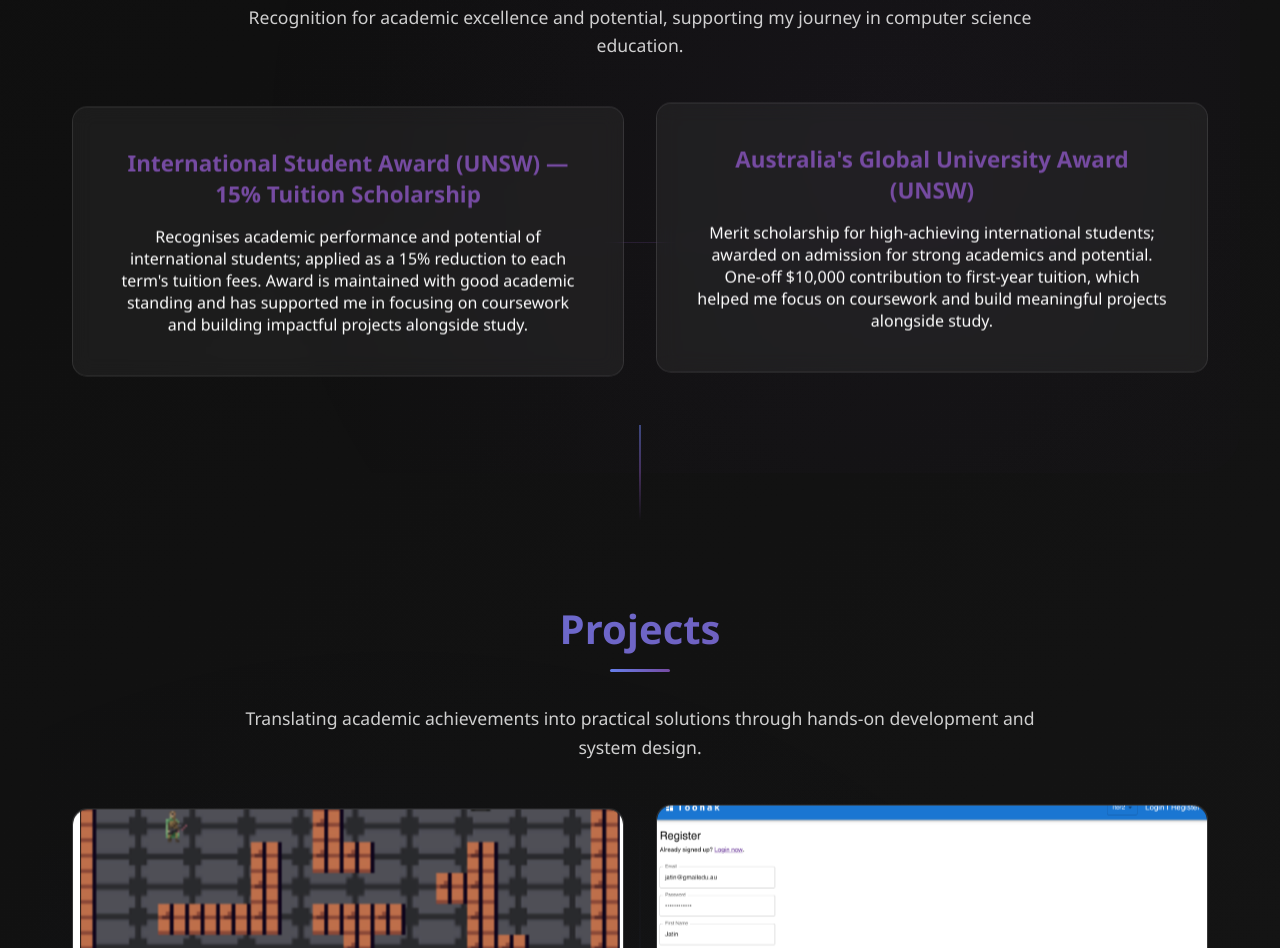
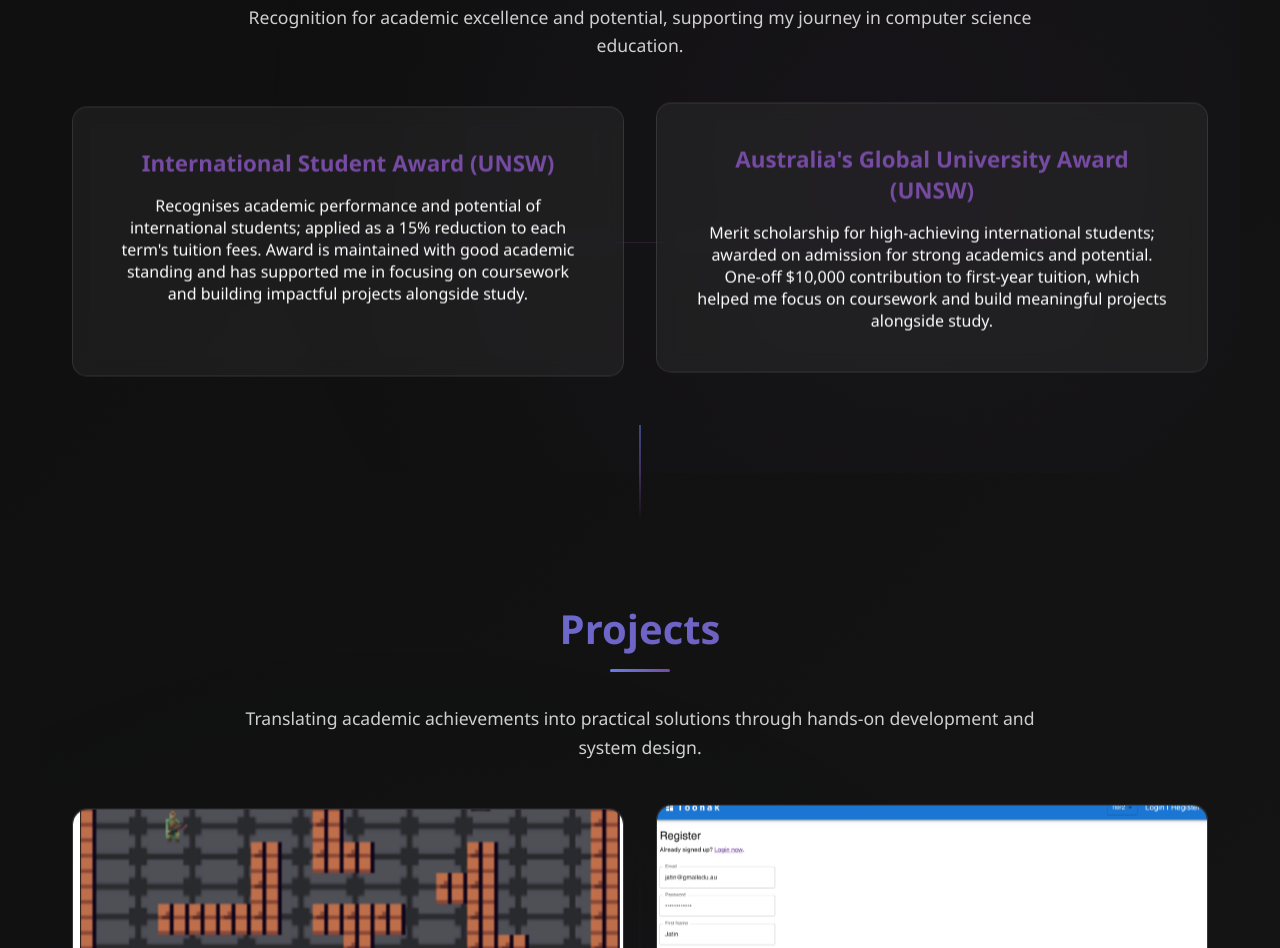
Before and after one commit to jatinSharma-create/jatinSharma-create.github.io, a plain HTML site: page index.html in a window 1280 px wide. Shown: the part 1698-2646 px from the top of the page. Drawn offline with Linux system fonts and the light colour scheme.

Commit message:
awards changes

```diff
--- a/index.html
+++ b/index.html
@@ -694,7 +694,7 @@
         <p class="section-intro">Recognition for academic excellence and potential, supporting my journey in computer science education.</p>
         <div class="awards-grid">
             <div class="award-card">
-                <h3>International Student Award (UNSW) — 15% Tuition Scholarship</h3>
+                <h3>International Student Award (UNSW)</h3>
                 <p>Recognises academic performance and potential of international students; applied as a 15% reduction to each term's tuition fees. Award is maintained with good academic standing and has supported me in focusing on coursework and building impactful projects alongside study.</p>
             </div>
 
```
